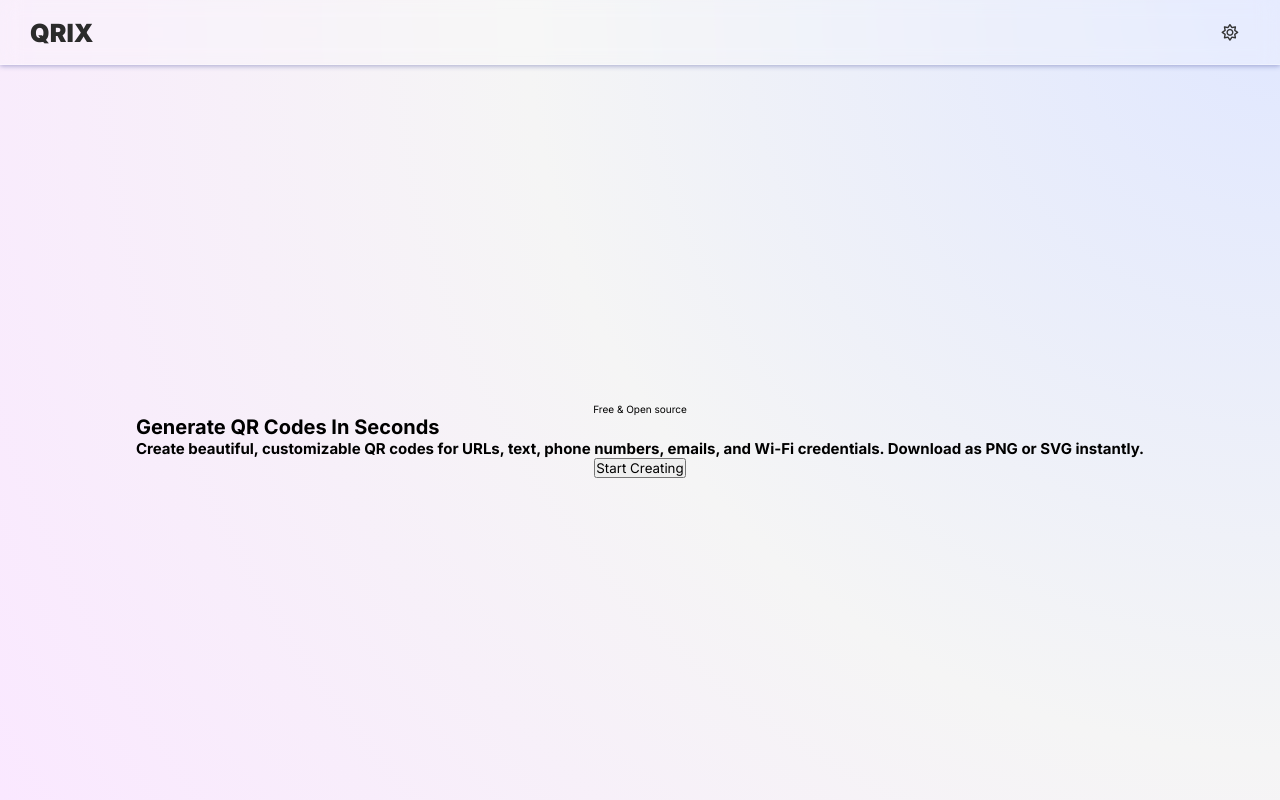
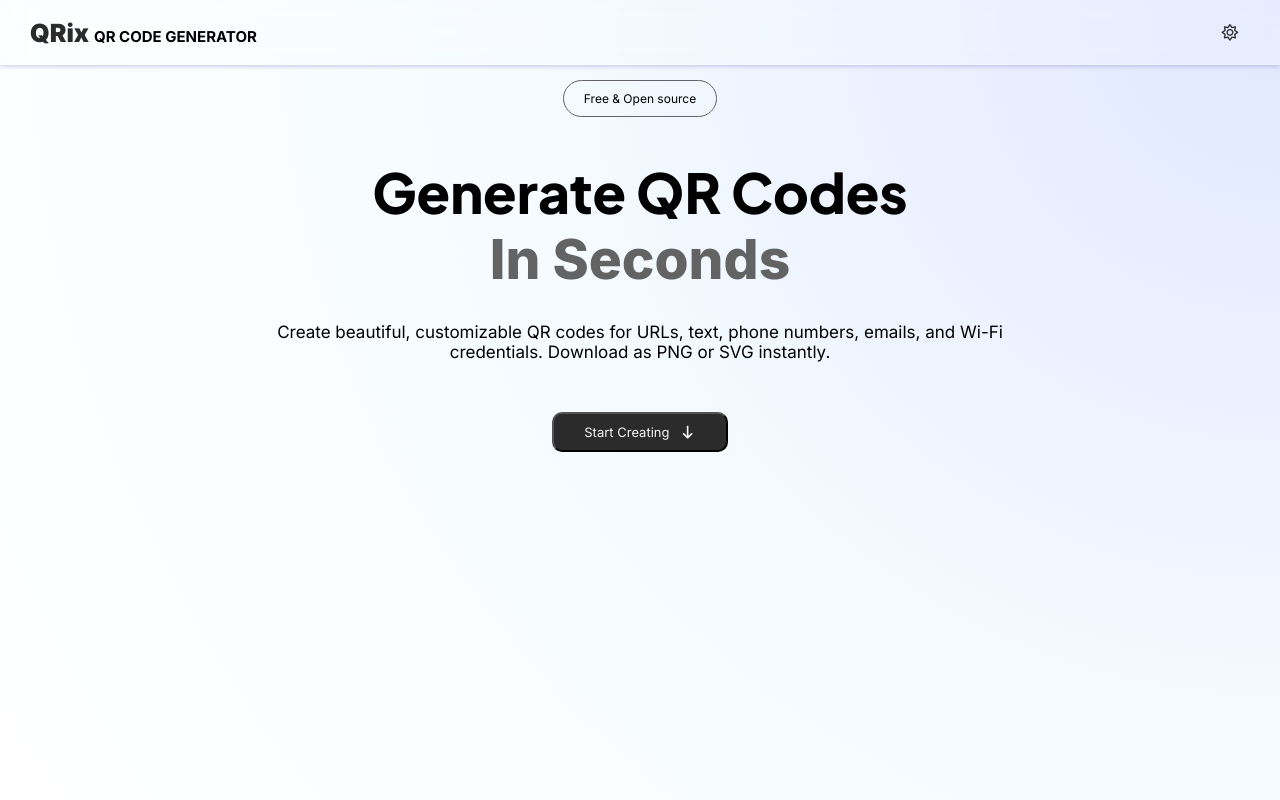
Before and after one commit to nxthxnael/QRix, a plain HTML site: page index.html in a window 1280 px wide. Drawn offline with Linux system fonts and the light colour scheme.

Commit message:
add styling to herosection: - add id reference for the logo link - add icon in call to acion button - add variables and additional styling to the Hero section

```diff
--- a/index.html
+++ b/index.html
@@ -24,10 +24,11 @@
   <body>
     <!-- Nav bar -->
     <nav class="glass-card">
-      <div>
+      <div class="heading-container">
         <h1 id="nav-logo">
-          <a href="#">QRIX</a>
+          <a href="#nav-logo">QRix</a>
         </h1>
+        <h2>QR CODE GENERATOR</h2>
       </div>
       <div class="theme-icon-container">
         <i class="fa-regular fa-sun"></i>
@@ -47,7 +48,10 @@
           emails, and Wi-Fi credentials. Download as PNG or SVG instantly.
         </h2>
       </div>
-      <button class="call-to-action">Start Creating</button>
+      <button class="call-to-action">
+        Start Creating
+        <i class="fa-solid fa-arrow-down"></i>
+      </button>
     </div>
   </body>
 </html>
--- a/style.css
+++ b/style.css
@@ -12,17 +12,19 @@ html {
 :root {
   --milk-white: #f5f5f5;
   --primary-text-color: #2b2b2b;
-  --secondary-text-color: #333333;
-  --tertiary-text-color: #c1c1c1;
-  --heading-font: ;
-  --text-font: ;
+  --secondary-text-color: #636363;
+  --tertiary-text-color: #c7cfd7;
+  --heading-font: "Plus Jakarta Sans", sans-serif;
+  --text-font: "Inter", sans-serif;
 }
 
 body {
   background: #f5f5f5;
   min-height: 100vh;
-  background: radial-gradient(circle at top right, #e0e7ff, #f5f5f5, #fae8ff);
+  background: radial-gradient(circle at top right, #e0e7ff, #f5fbff, #ffffff);
   min-height: 100vh;
+  max-width: 60%;
+  margin: auto;
 }
 
 /* -------- Nav Bar styling -------- */
@@ -47,7 +49,7 @@ body {
 
   /* Modern styling */
   border-bottom: 1px solid rgba(255, 255, 255, 0.3);
-  box-shadow: 0 1px 5px 0 rgba(31, 38, 135, 0.37);
+  box-shadow: 0 0.5px 5px 0 rgba(31, 38, 135, 0.3);
 
   /* Layout for the navbar */
   margin-top: 0;
@@ -58,11 +60,18 @@ body {
   align-items: center;
 }
 
+.heading-container {
+  display: flex;
+  flex-direction: row;
+  align-items: baseline;
+  cursor: pointer;
+  gap: 0.5rem;
+}
+
 #nav-logo {
   font-family: "Plus Jakarta Sans", sans-serif;
   font-size: 2.5rem;
   font-weight: 900;
-  cursor: pointer;
 }
 
 #nav-logo a {
@@ -99,6 +108,54 @@ body {
   min-height: 100vh;
   display: flex;
   flex-direction: column;
+  align-items: center;
+}
+
+.open-card {
+  padding: 1rem 2rem;
+  border: 1px solid var(--secondary-text-color);
+  border-radius: 2rem;
+  margin-bottom: 4rem;
+  font-size: 1.2rem;
+}
+
+.title {
+  text-align: center;
+}
+
+#main-title {
+  font-family: var(--heading-font);
+  font-weight: 800;
+  font-size: 5.5rem;
+  padding-bottom: 3rem;
+}
+
+#main-title > span {
+  display: block;
+  color: var(--secondary-text-color);
+}
+
+#sub-title {
+  font-family: var(--text-font);
+  font-weight: 400;
+  font-size: 1.7rem;
+  max-width: 80rem;
+  text-align: center;
+  padding-bottom: 5rem;
+}
+
+.call-to-action {
+  padding: 1rem 3rem;
+  display: flex;
   justify-content: center;
   align-items: center;
+  gap: 1rem;
+  background-color: var(--primary-text-color);
+  color: var(--milk-white);
+  border-radius: 1rem;
+  font-size: 1.3rem;
+  cursor: pointer;
+  transition: 0.3s ease-in-out;
 }
+
+/* -------- Footer Styling -------- */
```
